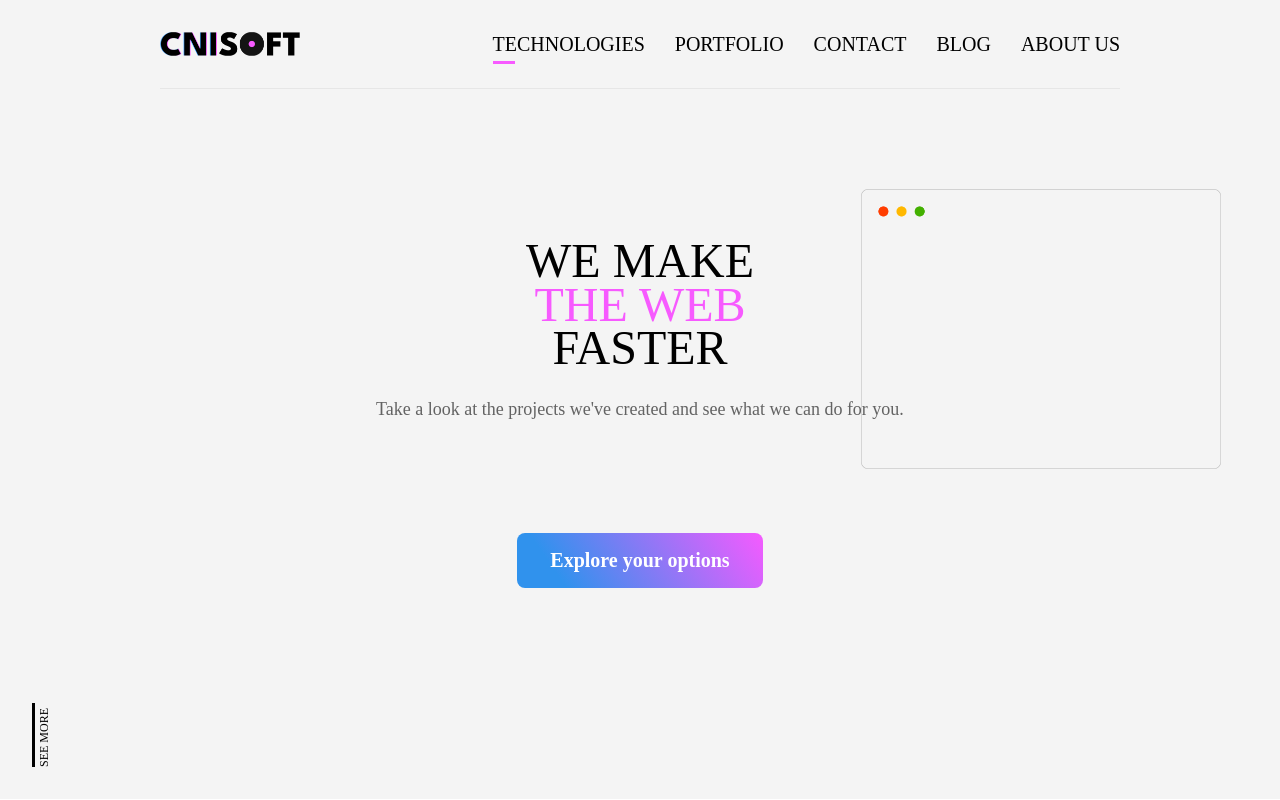
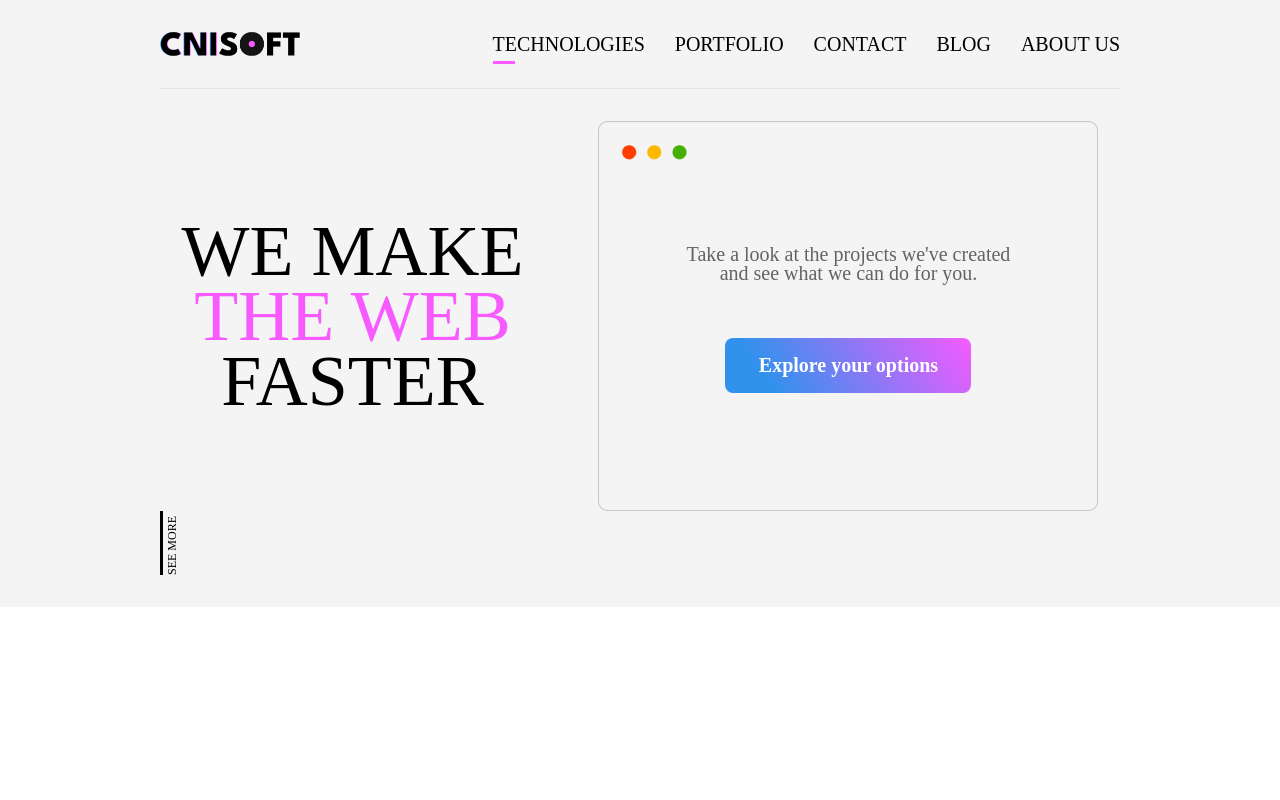
Before and after one commit to nikoladubica/cni-soft, a React (Create React App) app: page / in a window 1280 px wide. Built offline with nearby package versions, Linux system fonts and the light colour scheme.

Commit message:
#17: Design the Hero - Desktop

```diff
--- a/src/components/Hero/Hero.js
+++ b/src/components/Hero/Hero.js
@@ -10,11 +10,23 @@ const HeroElement = styled.div`
     align-items: center;
     height: calc(100vh - 218px);
     padding: 32px;
-    padding-bottom: calc(96px);
+    padding-bottom: 96px;
+
+    @media screen and (min-width: 768px) {
+        padding: 32px 0;
+        padding-bottom: 96px;
+        height: unset;
+        width: 960px;
+        margin: 0 auto;
+    }
 `;
 
 const HeroWrapper = styled.div`
     height: calc(auto + 64px);
+
+    @media screen and (min-width: 768px) {
+        height: unset;
+    }
 `;
 
 const ImageWrapper = styled.div`
@@ -24,6 +36,10 @@ const ImageWrapper = styled.div`
     justify-content: center;
     align-items: center;
     height: 280px;
+
+    @media screen and (min-width: 768px) {
+        height: 390px;
+    }
 `;
 
 const Image = styled.img`
@@ -33,6 +49,15 @@ const Image = styled.img`
     transform: translateY(-50%);
     height: 280px;
     width: 360px;
+
+    @media screen and (min-width: 768px) {
+        top: 0;
+        left: unset;
+        right: 0;
+        transform: unset;
+        height: 390px;
+        width: 500px;
+    }
 `;
 
 const SeeMore = styled.div`
@@ -47,6 +72,10 @@ const SeeMore = styled.div`
     transform-origin: left top;
     top: calc(100% - 32px);
     left: 32px;
+
+    @media screen and (min-width: 768px) {
+        left: 0;
+    }
 `;
 
 const Title = styled.h1`
@@ -66,6 +95,12 @@ const Title = styled.h1`
     span {
         color: #F75AFF;
     }
+
+    @media screen and (min-width: 768px) {
+        font-size: 72px;
+        margin-bottom: 0;
+        margin-right: 575px;
+    }
 `;
 
 const Tagline = styled.p`
@@ -80,6 +115,14 @@ const Tagline = styled.p`
     margin-top: 0;
     margin-bottom: 0;
     z-index: 10;
+
+    @media screen and (min-width: 768px) {
+        font-size: 20px;
+        position: absolute;
+        width: 326px;
+        right: 87px;
+        margin-bottom: 105px;
+    }
 `;
 
 const ButtonWrapper = styled.div`
@@ -89,6 +132,10 @@ const ButtonWrapper = styled.div`
     width: 100%;
     margin-top: 64px;
     margin-bottom: 48px;
+
+    @media screen and (min-width: 768px) {
+        display: none;
+    }
 `;
 
 const Hero = () => {
@@ -105,6 +152,8 @@ const Hero = () => {
                     <Tagline>
                         Take a look at the projects we've created and see what we can do for you.
                     </Tagline>
+
+                    <Button value='Explore your options' className='desktop main big center' />
                 </ImageWrapper>
 
                 <ButtonWrapper>
--- a/src/components/UI/Button.js
+++ b/src/components/UI/Button.js
@@ -11,6 +11,8 @@ const ButtonElement = styled.button`
     border: none;
     color: #FFFFFF;
     text-align: center;
+    cursor: pointer;
+    transition: transform 0.2s ease;
 
     &.big {
         font-size: 20px;
@@ -20,6 +22,26 @@ const ButtonElement = styled.button`
 
     &.center {
         justify-self: center;
+    }
+
+    &.desktop {
+        display: none;
+    }
+
+    &:hover {
+        transform: scale(1.1);
+    }
+
+    @media screen and (min-width: 768px) {
+        &.desktop {
+            display: block;
+
+            &.main {
+                position: absolute;
+                right: 127px;
+                margin-top: 99px;
+            }
+        }
     }
 `;
 
```
